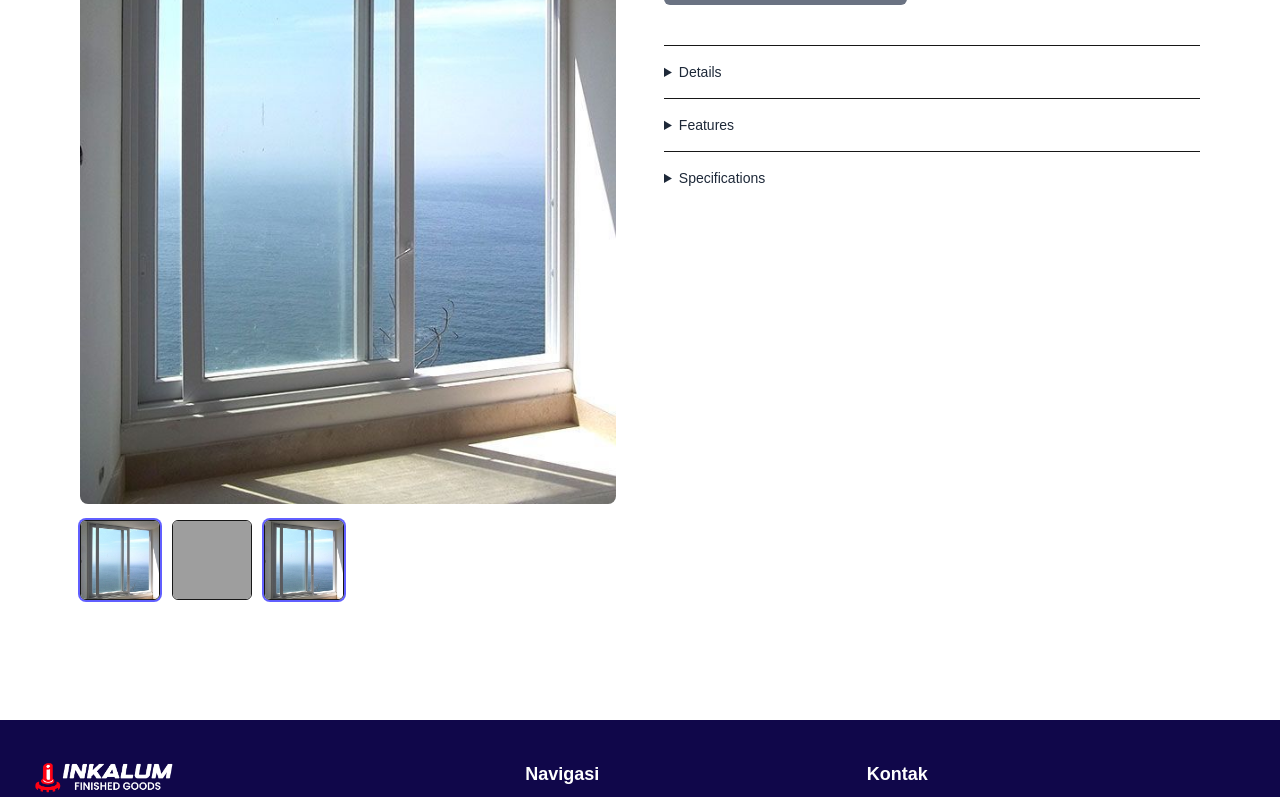
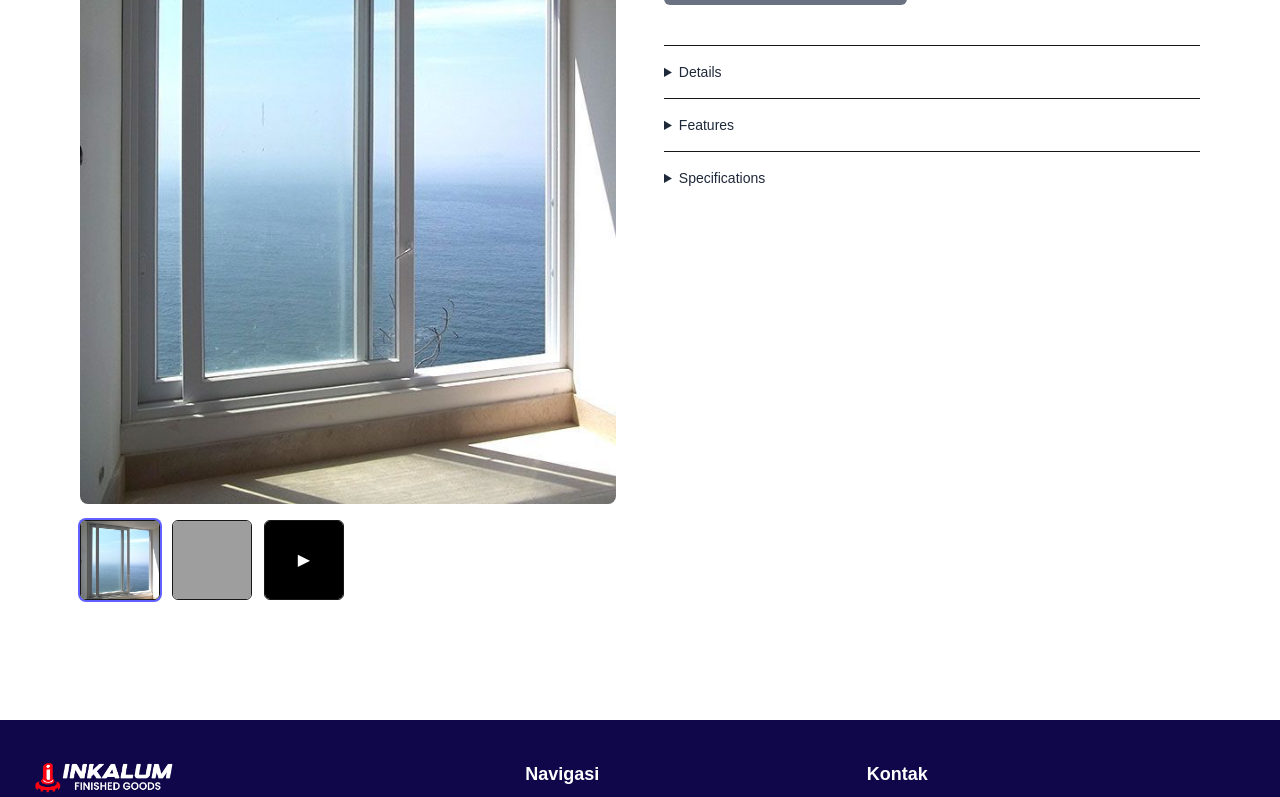
Before and after one commit to agilcetha/landingpage-inkalum, a Next.js app: page /product/1 in a window 1280 px wide. Shown: the part 379-1176 px from the top of the page. Built offline with nearby package versions, Linux system fonts and the light colour scheme; grey boxes are pictures that could not be loaded.

Commit message:
update map & add video detail product

```diff
--- a/app/product/[id]/detail_produk.tsx
+++ b/app/product/[id]/detail_produk.tsx
@@ -17,11 +17,23 @@ export default function ProductDetailPage() {
     return <div className="p-10 text-center">Produk tidak ditemukan.</div>
   }
 
+  // Cek apakah file adalah video
+  const isVideo = (url: string) => url.endsWith(".mp4") || url.includes("streamable.com")
+
   return (
     <section className="py-20 bg-white">
       <div className="py-10 max-w-6xl mx-auto px-4 grid grid-cols-1 md:grid-cols-2 gap-12">
+
+        {/* BAGIAN KIRI (GAMBAR / VIDEO) */}
         <div>
           <div className="rounded-lg overflow-hidden">
+            {isVideo(selectedImage) ? (
+              <video
+                controls
+                className="w-full h-[400px] rounded-lg"
+                src={selectedImage}
+              />
+            ) : (
               <Image
                 src={selectedImage}
                 alt={product.name}
@@ -29,16 +41,24 @@ export default function ProductDetailPage() {
                 height={600}
                 className="h-full w-full object-cover group-hover:opacity-75"
               />
+            )}
           </div>
+
+          {/* THUMBNAIL */}
           <div className="flex gap-3 mt-4 flex-wrap">
             {product.images.map((img, idx) => (
               <button
                 key={idx}
                 onClick={() => setSelectedImage(img)}
-                className={`border rounded-md overflow-hidden w-20 h-20 ${
+                className={`border rounded-md overflow-hidden w-20 h-20 relative ${
                   selectedImage === img ? "ring-2 ring-indigo-500" : ""
                 }`}
               >
+                {isVideo(img) ? (
+                  <div className="flex items-center justify-center bg-black text-white w-full h-full">
+                    ▶
+                  </div>
+                ) : (
                   <Image
                     src={img}
                     alt={`${product.name} thumbnail ${idx + 1}`}
@@ -46,11 +66,13 @@ export default function ProductDetailPage() {
                     height={80}
                     className="object-cover w-full h-full"
                   />
+                )}
               </button>
             ))}
           </div>
         </div>
 
+        {/* BAGIAN KANAN (DESKRIPSI PRODUK) */}
         <div>
           <h1 className="text-3xl font-bold text-gray-900">{product.name}</h1>
           <p className="text-xl text-gray-700 mt-2">Rp.00-,</p>
@@ -76,6 +98,7 @@ export default function ProductDetailPage() {
             Hubungi via WhatsApp
           </a>
 
+          {/* DETAIL PRODUK */}
           <div className="mt-10 border-t divide-y text-sm">
             <details className="py-4">
               <summary className="cursor-pointer font-medium text-gray-800">Details</summary>
--- a/components/LocalNetwork.tsx
+++ b/components/LocalNetwork.tsx
@@ -4,7 +4,6 @@ import { useEffect } from "react";
 import dynamic from "next/dynamic";
 import "leaflet/dist/leaflet.css";
 
-// Dynamic import Leaflet supaya tidak jalan di server
 const loadLeaflet = async () => {
   const L = await import("leaflet");
   return L;
@@ -15,6 +14,7 @@ export default function LocalNetwork() {
     if (typeof window === "undefined") return;
 
     let map: any;
+    let markers: any[] = [];
 
     loadLeaflet().then((L) => {
       map = L.map("map", {
@@ -22,33 +22,60 @@ export default function LocalNetwork() {
         zoom: 5,
       });
 
+
       L.tileLayer("https://{s}.tile.openstreetmap.org/{z}/{x}/{y}.png", {
         attribution: "&copy; OpenStreetMap contributors",
       }).addTo(map);
 
       const icon = L.icon({
-        iconUrl: "https://maps.google.com/mapfiles/ms/icons/red-dot.png",
+        iconUrl: "/images/logo-tab-light.png",
         iconSize: [30, 30],
         iconAnchor: [15, 30],
         popupAnchor: [0, -30],
       });
 
+      // Data lokasi
       const cities = [
-        { name: "Jakarta", coords: [-6.2088, 106.8456] },
-        { name: "Surabaya", coords: [-7.2575, 112.7521] },
-        { name: "Medan", coords: [3.5952, 98.6722] },
-        { name: "Makassar", coords: [-5.1477, 119.4327] },
-        { name: "Denpasar", coords: [-8.65, 115.2167] },
-        { name: "Bandung", coords: [-6.9175, 107.6191] },
-        { name: "Semarang", coords: [-6.9667, 110.4167] },
-        { name: "Palembang", coords: [-2.9761, 104.7754] },
+        {
+          name: "Bluru Kidul, Kabupaten Sidoarjo, Jawa Timur",
+          coords: [-7.453934, 112.735849],
+        },
+        {
+          name: "Jl. Daan Mogot No.Km 18, Kb. Besar, Kec. Batuceper, Kota Tangerang, Banten 11840",
+          coords: [-6.159297799778532, 106.68729737668667],
+        },
       ];
 
-      cities.forEach((city) =>
-        L.marker(city.coords, { icon })
-          .bindPopup(`<b>${city.name}</b>`)
-          .addTo(map)
-      );
+
+      cities.forEach((city) => {
+        const marker = L.marker(city.coords, { icon })
+          .bindPopup(`<b>${city.name}</b>`, { autoPan: false })
+          .addTo(map);
+
+        markers.push(marker);
+      });
+
+
+      const updatePopups = () => {
+        const zoom = map.getZoom();
+        const bounds = map.getBounds();
+
+        markers.forEach((marker) => {
+          const pos = marker.getLatLng();
+          const visible = bounds.contains(pos);
+
+          if (zoom > 10 && visible) {
+            marker.openPopup();
+          } else {
+            marker.closePopup();
+          }
+        });
+      };
+
+      map.on("zoomend", updatePopups);
+      map.on("moveend", updatePopups);
+
+      updatePopups();
     });
 
     return () => {
--- a/components/bestproduct.tsx
+++ b/components/bestproduct.tsx
@@ -9,7 +9,7 @@ const products = [
 
 export default function BestProduct() {
   return (
-    <section className="py-30 bg-[url('/images/bg-abstrak.jpg')]  bg-center">
+    <section className="py-20 bg-[url('/images/bg-abstrak.jpg')]  bg-center">
       <h2 className="text-center text-4xl font-bold mb-10 text-gray-900">
         BEST <span className="text-[#240FA6]">PRODUCT</span>
       </h2>
--- a/data/data_produk.ts
+++ b/data/data_produk.ts
@@ -6,16 +6,18 @@ export const products = [
   images: [
     "/produk/2-leaves-sliding-windows-real.jpg",
     "/produk/2-leaves-sliding-windows.png",
-      "/produk/2-leaves-sliding-windows-real.jpg",
+    "https://6730q8c6w6.ucarecd.net/2b3c766b-af29-40ca-b8e7-f174d37d6a5e/YTDowncom_YouTube_upvcslidingwindow25trackGlassne_Media_lo91OqWVjGA_003_480p.mp4",
   ],
 },
+
+
   {
     id: 2,
     name: "4 Leaves Sliding Windows",
     images: [
       "/produk/4-leaves-sliding-windows-real.jpg",
       "/produk/4-leaves-sliding-windows.png",
-      "/produk/4-leaves-sliding-windows-real.jpg"
+       "https://6730q8c6w6.ucarecd.net/2b3c766b-af29-40ca-b8e7-f174d37d6a5e/YTDowncom_YouTube_upvcslidingwindow25trackGlassne_Media_lo91OqWVjGA_003_480p.mp4"
 
 
     ],
@@ -26,7 +28,7 @@ export const products = [
     images: [
       "/produk/bedroom.png",
       "/produk/bedroom.png",
-      "/produk/bedroom.png"
+       "https://6730q8c6w6.ucarecd.net/2b3c766b-af29-40ca-b8e7-f174d37d6a5e/YTDowncom_YouTube_upvcslidingwindow25trackGlassne_Media_lo91OqWVjGA_003_480p.mp4"
     ],
   },
   {
@@ -35,7 +37,7 @@ export const products = [
     images: [
       "/produk/2-casement-windows-real.jpg",
       "/produk/2-casement-windows.png",
-      "/produk/2-casement-windows-real.jpg",
+       "https://6730q8c6w6.ucarecd.net/2b3c766b-af29-40ca-b8e7-f174d37d6a5e/YTDowncom_YouTube_upvcslidingwindow25trackGlassne_Media_lo91OqWVjGA_003_480p.mp4"
 
     ],
   },
--- a/next.config.ts
+++ b/next.config.ts
@@ -4,6 +4,15 @@ const nextConfig: NextConfig = {
   eslint: {
     ignoreDuringBuilds: true,
   },
+
+   images: {
+    remotePatterns: [
+      {
+        protocol: "https",
+        hostname: "**.ucarecdn.com",
+      },
+    ],
+  },
 };
 
 export default nextConfig;
```
Lines whose indentation alone changed are shown as unchanged.
